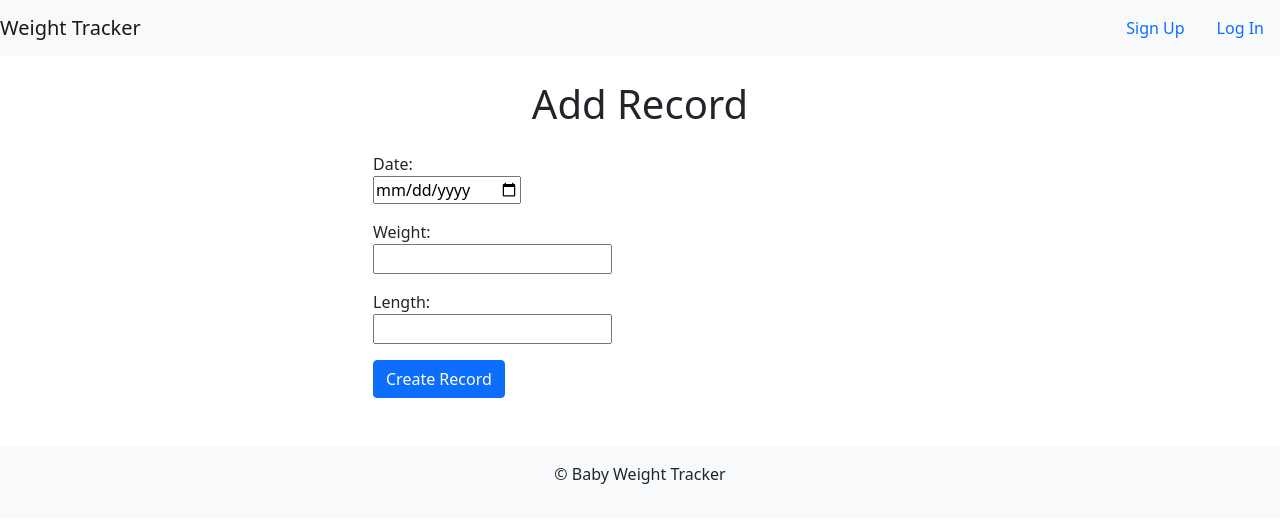
After one commit to ChrisBroman/BabyWeightTracker, a Django app: page /1/new_record/ in a window 1280 px wide. The commit adds this page. Shown: the top 523 px of the page. Run offline with Django 4.2, Linux system fonts and the light colour scheme; some libraries are stand-ins or nearby versions.

```diff
--- a/core/forms.py
+++ b/core/forms.py
@@ -1,6 +1,8 @@
 from django import forms
 from django.contrib.auth.models import User
 from django.contrib.auth.forms import UserCreationForm, AuthenticationForm
+
+from .models import Baby, Record
 
 class SignupForm(UserCreationForm):
     class Meta:
@@ -24,3 +26,35 @@ class LoginForm(AuthenticationForm):
     password = forms.CharField(widget=forms.PasswordInput(attrs={
         'placeholder': 'Your password',
     }))
+
+class NewBabyForm(forms.ModelForm):
+    class Meta:
+        model = Baby
+        fields = ['name', 'birth_date', 'birth_weight', 'birth_length']
+        widgets = {
+                'name': forms.TextInput(),
+                'birth_date': forms.DateInput({'type': 'date'}),
+                'birth_weight': forms.TextInput(),
+                'birth_length': forms.TextInput(),
+            }
+
+class NewRecordForm(forms.ModelForm):
+    class Meta:
+        model = Record
+        fields = ['date', 'weight', 'length']
+        widgets = {
+            'date': forms.DateInput({'type': 'date'}),
+            'weight': forms.TextInput(),
+            'length': forms.TextInput(),
+        }
+
+class EditRecordForm(forms.ModelForm):
+    class Meta:
+        model = Record
+        fields = ['date', 'weight', 'length']
+
+    widgets = {
+        'date': forms.DateInput(attrs={'type': 'date'}),
+        'weight': forms.TextInput(),
+        'length': forms.Textarea(),
+    }
--- a/core/models.py
+++ b/core/models.py
@@ -4,26 +4,27 @@ from django.contrib.auth.models import User
 
 class Baby(models.Model):
     class Meta:
-        ordering = ('name',)
+        #ordering = ('name',)
         verbose_name_plural = 'Babies'
 
     parent = models.ForeignKey(User, on_delete=models.CASCADE)
     name = models.CharField(max_length=255)
     birth_date = models.DateField()
-    birth_weight = models.IntegerField(validators=[MinValueValidator(2500), MaxValueValidator(5000)])
+    birth_weight = models.DecimalField(decimal_places=3, max_digits=5)
     birth_length = models.IntegerField(validators=[MinValueValidator(30), MaxValueValidator(75)])
     current_percentile = models.IntegerField(validators=[MinValueValidator(0), MaxValueValidator(100)], null=True, blank=True)
+    current_weight = models.DecimalField(decimal_places=3, max_digits=5, null=True, blank=True)
+    age_in_months = models.IntegerField(validators=[MinValueValidator(0), MaxValueValidator(60)], null=True, blank=True)
 
     def __str__(self):
         return self.name
 
 class Record(models.Model):
     class Meta:
-        ordering = ('-date')
-
+        ordering = ('-date',)
+        pass
     baby = models.ForeignKey(Baby, on_delete=models.CASCADE)
     date = models.DateField()
-    weight = models.IntegerField(validators=[MinValueValidator(2500), MaxValueValidator(5000)])
-    length = models.IntegerField(validators=[MinValueValidator(30), MaxValueValidator(200)])
-    z_score = models.DecimalField(max_digits=5, decimal_places=4, null=True, blank=True)
+    weight = models.DecimalField(decimal_places=3, max_digits=5)
+    length = models.IntegerField(validators=[MinValueValidator(30), MaxValueValidator(200)], null=True, blank=True)
     percentile = models.IntegerField(validators=[MinValueValidator(0), MaxValueValidator(100)])
--- a/core/templates/core/base.html
+++ b/core/templates/core/base.html
@@ -15,14 +15,11 @@
             {% if user.is_authenticated %}
             <ul class="navbar-nav">
                 <li class="nav-item">
-                    <a class="nav-link" href="#">New Weigh In</a>
-                </li>
-                <li class="nav-item">
-                    <a class="nav-link" href="#">Records</a>
+                    <a class="nav-link" href="{% url 'core:new_baby' %}">New Baby</a>
                 </li>
             </ul>
             <div class='d-flex ms-auto nav-link'>
-                <a href="#" class='nav-link'>Log Out</a>
+                <a href="{% url 'core:logout' %}" class='nav-link'>Log Out</a>
             </div>
             {% else %}
             <div class='nav-item ms-auto d-flex'>
--- /dev/null
+++ b/core/templates/core/new_record.html
@@ -0,0 +1,24 @@
+{% extends 'core/base.html' %}
+
+{% block title %}Add Record{% endblock title %}
+
+{% block content %}
+<div class="container">
+    <h1 class="my-4 text-center">Add Record</h1>
+    <div class="row justify-content-center">
+        <div class="col-md-6">
+            <form method="post" action=".">
+                {% csrf_token %}
+                {% for field in form %}
+                    <div class="mb-3">
+                        {{ field.label_tag }} <br>
+                        {{ field }}
+                        <div class="form-text">{{ field.help_text }}</div>
+                    </div>
+                {% endfor %}
+                <button type="submit" class="btn btn-primary">Create Record</button>
+            </form>
+        </div>
+    </div>
+</div>
+{% endblock content %}
--- a/core/urls.py
+++ b/core/urls.py
@@ -11,4 +11,11 @@ urlpatterns = [
     path('login/', auth_views.LoginView.as_view(template_name='core/login.html', authentication_form=LoginForm), name='login'),
     path('signup/', views.Signup.as_view(), name='signup'),
     path('logout/', views.logout_view, name='logout'),
+    path('new_baby/', views.NewBaby.as_view(), name='new_baby'),
+    path('<int:baby_pk>/delete_baby/', views.delete_baby, name='delete_baby'),
+    path('<int:baby_pk>/', views.BabyDetails.as_view(), name='baby_details'),
+    path('<int:baby_pk>/new_record/', views.NewRecord.as_view(), name='new_record'),
+    path('<int:baby_pk>/records/', views.ViewRecords.as_view(), name='records'),
+    path('<int:baby_pk>/records/<int:record_pk>/', views.ViewRecord.as_view(), name='record'),
+    path('<int:baby_pk>/records/<int:record_pk>/delete_record/', views.delete_record, name='delete_record'),
 ]
--- a/core/views.py
+++ b/core/views.py
@@ -3,23 +3,33 @@ from django.views import View
 from django.contrib.auth import logout
 from django.views.generic import TemplateView
 from django.contrib.auth.mixins import LoginRequiredMixin
+from django.contrib.auth.decorators import login_required
 
 import pandas as pd
 import openpyxl
 import scipy.stats as stats
 from datetime import datetime
+from dateutil.relativedelta import relativedelta
+from decimal import Decimal
 
-from .forms import SignupForm
+from .forms import SignupForm, NewBabyForm, NewRecordForm, EditRecordForm
 from .models import Baby, Record
 
+def months_difference(date1, date2):
+    difference = relativedelta(date2, date1)
+    months = difference.years * 12 + difference.months
+    return months
 
 def get_percentile(weight, month):
-    df = pd.read_excel('../percentile.xlsx')
-    L = df.iloc[month]['L']
-    M = df.iloc[month]['M']
-    S = df.iloc[month]['S']
+    df = pd.read_excel('core/percentiles.xlsx')
+    df['L'] = df['L'].astype(float)
+    df['M'] = df['M'].astype(float)
+    df['S'] = df['S'].astype(float)
+    L = Decimal(df.loc[month, 'L'])
+    M = Decimal(df.loc[month, 'M'])
+    S = Decimal(df.loc[month, 'S'])
     z_score = ((weight / M) ** L - 1) / (L * S)
-    percentile = stats.norm.cdf(z_score) * 100
+    percentile = stats.norm.cdf(float(z_score)) * 100
     return percentile
 
 class Signup(View):
@@ -43,11 +53,128 @@ def logout_view(request):
 class Index(View):
     def get(self, request):
         user = request.user
-        baby = Baby.objects.get(parent=user)
-        records = Record.objects.filter(baby=baby)
+        if user.is_authenticated:
+            babies = Baby.objects.filter(parent=user)
+            context = {
+                'babies': babies,
+            }
+        else:
+            context = {}
+        return render(request, 'core/index.html', context)
+
+class BabyDetails(View, LoginRequiredMixin):
+    def get(self, request, baby_pk):
+        user = request.user
+        baby = Baby.objects.get(parent=user, pk=baby_pk)
         context = {
             'user': user,
             'baby': baby,
+        }
+        return render(request, 'core/baby_details.html', context)
+
+class NewBaby(View, LoginRequiredMixin):
+    def get(self, request):
+        form = NewBabyForm()
+        context = {
+            'form': form,
+        }
+        return render(request, 'core/new_baby.html', context)
+
+    def post(self, request):
+        user = request.user
+        form = NewBabyForm(request.POST)
+        if not form.is_valid():
+            context = {
+                'form': form,
+            }
+            return render(request, 'core/new_baby.html', context)
+        new_baby = form.save(commit=False)
+        new_baby.parent = user
+        new_baby.save()
+        return redirect('core:index')
+
+def delete_baby(request, baby_pk):
+    baby = Baby.objects.get(pk=baby_pk)
+    baby.delete()
+    return redirect('core:index')
+
+class NewRecord(View, LoginRequiredMixin):
+    def get(self, request, baby_pk):
+        form = NewRecordForm()
+        context = {'form': form}
+        return render(request, 'core/new_record.html', context)
+
+    def post(self, request, baby_pk):
+        user = request.user
+        baby = Baby.objects.get(parent=user, pk=baby_pk)
+        form = NewRecordForm(request.POST)
+        if not form.is_valid():
+            context = {'form': form}
+            return render(request, 'core_new_record.html', context)
+        new_record = form.save(commit=False)
+        new_record.baby = baby
+
+        baby_birthdate = baby.birth_date
+        record_date = form.cleaned_data['date']
+        baby.age_in_months = months_difference(baby_birthdate, record_date)
+        baby.current_weight = form.cleaned_data['weight']
+
+        record_weight = form.cleaned_data['weight']
+        new_record.percentile = get_percentile(record_weight, baby.age_in_months)
+        baby.current_percentile = new_record.percentile
+        baby.save()
+        new_record.save()
+        return redirect('core:baby_details', baby_pk=baby_pk)
+
+class ViewRecords(View, LoginRequiredMixin):
+    def get(self, request, baby_pk):
+        user = request.user
+        baby = Baby.objects.get(parent=user, pk=baby_pk)
+        records = Record.objects.filter(baby=baby)
+        context = {
+            'baby': baby,
             'records': records,
         }
-        return render(request, 'core/index.html', context)
+        return render(request, 'core/records.html', context)
+
+class ViewRecord(View, LoginRequiredMixin):
+    def get(self, request, baby_pk, record_pk):
+        user = request.user
+        baby = Baby.objects.get(parent=user, pk=baby_pk)
+        record = Record.objects.get(baby=baby, pk=record_pk)
+        context = {
+            'baby': baby,
+            'record': record,
+        }
+        return render(request, 'core/view_record.html', context)
+
+@login_required
+def delete_record(request, baby_pk, record_pk):
+    user = request.user
+    baby = Baby.objects.get(parent=user, pk=baby_pk)
+    record = Record.objects.get(baby=baby, pk = record_pk)
+    record.delete()
+    return redirect('core:records', baby_pk=baby_pk)
+
+class EditRecord(View, LoginRequiredMixin):
+    def get(self, request, baby_pk, record_pk):
+        form = EditRecordForm()
+        context = {'form': form}
+        return render(request, 'core/edit_record.html', context)
+
+    def post(self, request, baby_pk, record_pk):
+        user = request.user
+        baby = Baby.objects.get(parent=user)
+        record = Record.objects.get(baby=baby, pk=record_pk)
+        form = EditRecordForm(request.POST, instance=record)
+        if not form.is_valid():
+            context = {'form': form}
+            return render(request, 'core/edit_record.html', context)
+        edited_record = form.save(commit=False)
+        baby_birthdate = baby.birth_date
+        record_date = form.cleaned_data['date']
+        record_weight = form.cleaned_data['weight']
+        age_in_months = months_difference(baby_birthdate, record_date)
+        edited_record.percentile = get_percentile(record_weight, age_in_months)
+        edited_record.save()
+        return redirect('core:record', baby_pk=baby_pk, record_pk=record_pk)
```
Also changed, not shown: core/functions.py (deleted, +0 -12 lines), core/templates/core/baby_details.html (added, +52 -0 lines), core/templates/core/index.html (+22 -1 lines), core/templates/core/new_baby.html (added, +24 -0 lines), core/templates/core/records.html (added, +36 -0 lines), core/templates/core/view_record.html (added, +43 -0 lines), core/migrations/0002_alter_baby_options_baby_current_weight.py (added), core/migrations/0003_alter_baby_current_weight.py (added), core/migrations/0004_alter_baby_current_weight.py (added), core/migrations/0005_alter_record_length.py (added), core/migrations/0006_baby_age_in_months.py (added), core/migrations/0007_alter_baby_birth_weight_alter_baby_current_weight_and_more.py (added), core/migrations/0008_remove_record_z_score.py (added).
